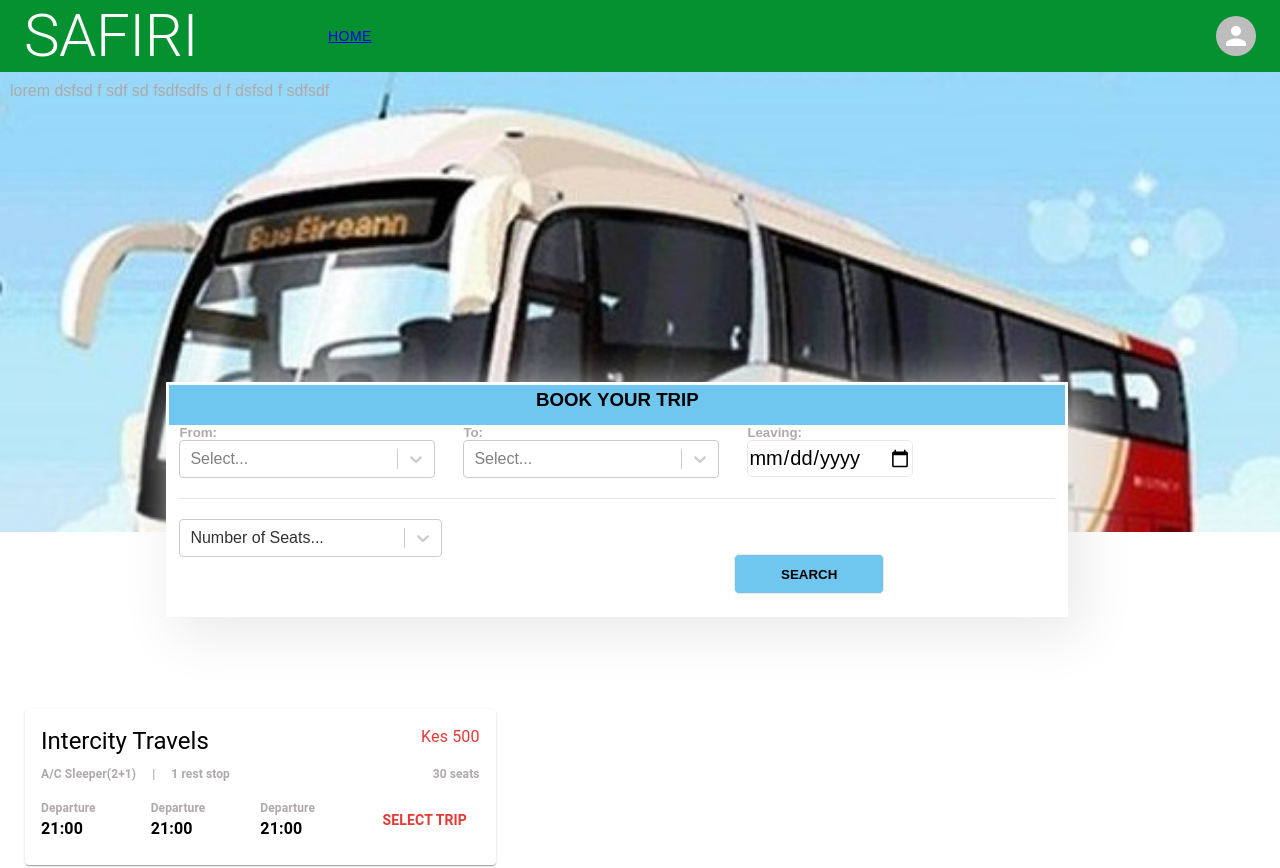
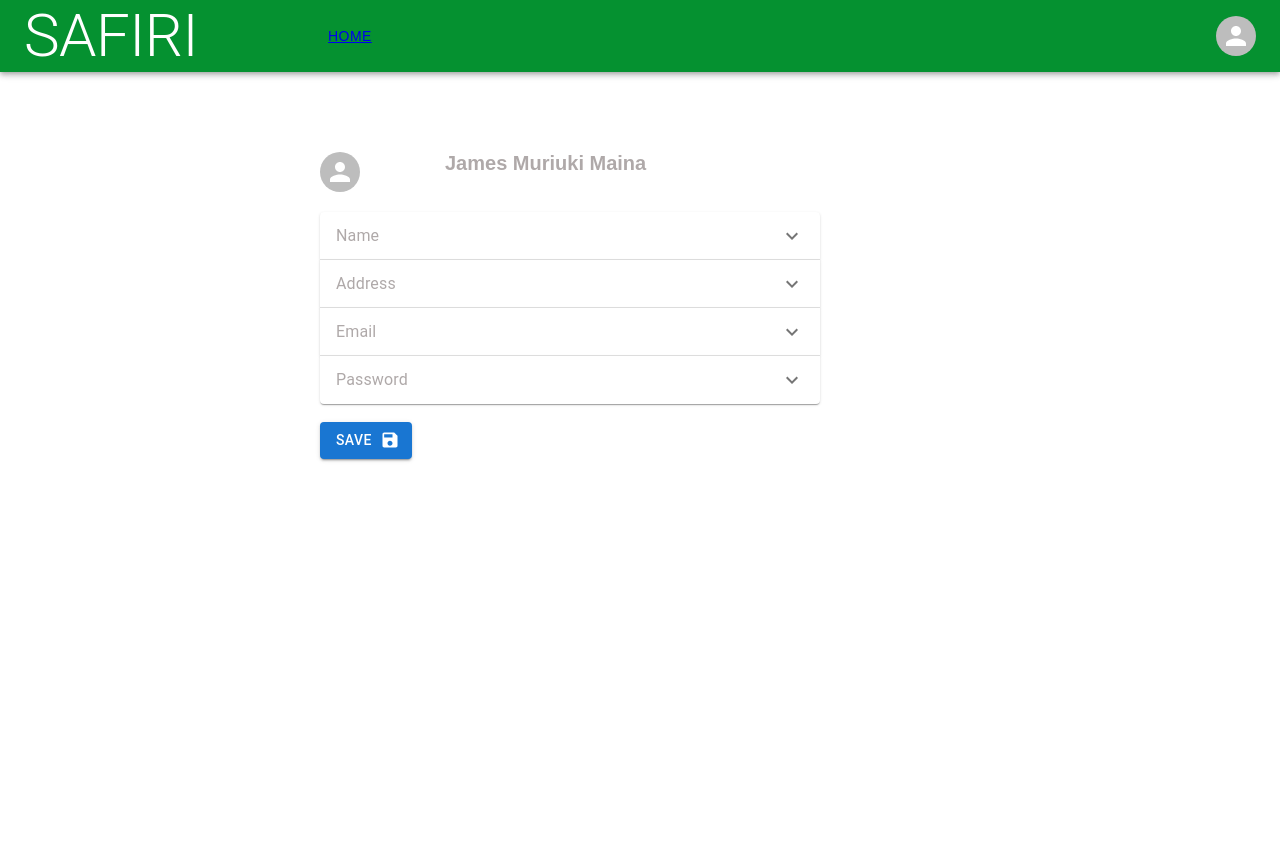
Before and after one commit to MURIUKI2092/Bus-Reservation-System, a React (Create React App) app: page / in a window 1280 px wide. Shown: the top 868 px of the page. Built offline with nearby package versions, Linux system fonts and the light colour scheme.

Commit message:
added a user details changing page

```diff
--- /dev/null
+++ b/css/profileHeader.css
@@ -0,0 +1,9 @@
+*{
+  margin: 0%;
+  padding: 0%;
+}
+
+.profilePicture{
+  display: flex;
+  flex-direction: column;
+}
--- a/src/App.js
+++ b/src/App.js
@@ -5,14 +5,17 @@ import "./App.css";
 import NavigationBar from "./components/navbar";
 import Footer from "./components/footer";
 import MainContainer from "./containers/main";
+import ProfileHeader from './components/profileHeader';
+
 import { routes } from "./routes";
+import EditableDetails from "./components/editable";
 
 const App = (props) => {
   return (
     <Fragment>
       <NavigationBar />
       <MainContainer>
-          <Routes>
+          {/* <Routes>
             {routes.map((route) => {
               return (
                 <Route
@@ -23,7 +26,8 @@ const App = (props) => {
                 />
               );
             })}
-          </Routes>
+          </Routes> */}
+          <EditableDetails/>
       </MainContainer>
       <Footer />
     </Fragment>
--- /dev/null
+++ b/src/components/editable.js
@@ -0,0 +1,98 @@
+import * as React from 'react';
+import Accordion from '@mui/material/Accordion';
+import AccordionDetails from '@mui/material/AccordionDetails';
+import AccordionSummary from '@mui/material/AccordionSummary';
+import Typography from '@mui/material/Typography';
+import ExpandMoreIcon from '@mui/icons-material/ExpandMore';
+import { TextField } from '@mui/material';
+import Box from '@mui/material/Box'
+import ProfileHeader from './profileHeader';
+import Button from '@mui/material/Button';
+import SaveIcon from '@mui/icons-material/Save';
+
+export default function ControlledAccordions({children}) {
+  const [expanded, setExpanded] = React.useState(false);
+
+  const handleChange = (panel) => (event, isExpanded) => {
+    setExpanded(isExpanded ? panel : false);
+  };
+
+  return (
+    <Box
+    sx={{
+      marginTop:10,
+      marginLeft:40,
+      width: 500,
+      height: 300,
+      backgroundColor: 'white',
+      '&:hover': {
+        backgroundColor: 'white',
+
+      },
+    }}>
+      <ProfileHeader/>
+       <div>
+      <Accordion expanded={expanded === 'panel1'} onChange={handleChange('panel1')}>
+        <AccordionSummary
+          expandIcon={<ExpandMoreIcon />}
+          aria-controls="panel1bh-content"
+          id="panel1bh-header"
+        >
+          <Typography sx={{ width: '33%', flexShrink: 0 }}>
+            Name
+          </Typography>
+
+        </AccordionSummary>
+        <AccordionDetails>
+        <TextField id="standard-basic" label="" variant="standard"  sx={{ width: 400}}/>
+        </AccordionDetails>
+      </Accordion>
+      <Accordion expanded={expanded === 'panel2'} onChange={handleChange('panel2')}>
+        <AccordionSummary
+          expandIcon={<ExpandMoreIcon />}
+          aria-controls="panel2bh-content"
+          id="panel2bh-header"
+        >
+          <Typography sx={{ width: '33%', flexShrink: 0 }}>Address</Typography>
+
+        </AccordionSummary>
+        <AccordionDetails>
+        <TextField id="standard-basic" label="" variant="standard" sx={{ width: 400}}/>
+        </AccordionDetails>
+      </Accordion>
+      <Accordion expanded={expanded === 'panel3'} onChange={handleChange('panel3')}>
+        <AccordionSummary
+          expandIcon={<ExpandMoreIcon />}
+          aria-controls="panel3bh-content"
+          id="panel3bh-header"
+        >
+          <Typography sx={{ width: '33%', flexShrink: 0 }}>
+            Email
+          </Typography>
+
+        </AccordionSummary>
+        <AccordionDetails>
+        <TextField id="standard-basic" label="" variant="standard" sx={{ width: 400}} />
+        </AccordionDetails>
+      </Accordion>
+      <Accordion expanded={expanded === 'panel4'} onChange={handleChange('panel4')}>
+        <AccordionSummary
+          expandIcon={<ExpandMoreIcon />}
+          aria-controls="panel4bh-content"
+          id="panel4bh-header"
+        >
+          <Typography sx={{ width: '33%', flexShrink: 0 }}>Password</Typography>
+        </AccordionSummary>
+        <AccordionDetails>
+        <TextField id="standard-basic" label="" variant="standard"sx={{ width: 400}} />
+        </AccordionDetails>
+      </Accordion>
+    </div>
+    <br></br>
+    <Button variant="contained" endIcon={<SaveIcon /> }nsx={{ width: 40,marginLeft:10}}>
+  Save
+</Button>
+    </Box>
+
+  );
+}
--- /dev/null
+++ b/src/components/profileHeader.js
@@ -0,0 +1,32 @@
+import React from 'react';
+import Tooltip from '@mui/material/Tooltip';
+import Avatar from '@mui/material/Avatar';
+import IconButton from '@mui/material/IconButton';
+import Modal from '@mui/material/Modal';
+/* const UserNames=[
+  {name:"James Muriuki Maina"}
+] */
+
+const ProfileHeader =()=>{
+
+  return(
+    <section className='profileHeader'>
+      <div className="profilePicture">
+          <Tooltip>
+              <IconButton onClick={""} sx={{ p: 0 }}>
+                <Avatar alt="Remy Sharp"
+                      height={34}
+                      src=""
+                      width={54}/>
+              </IconButton>
+            </Tooltip>
+      </div>
+      <div className='profileHeaderUserName'>
+        <h5>James Muriuki Maina</h5>
+        </div>
+
+    </section>
+
+  )
+}
+export default ProfileHeader;
--- a/src/containers/landing.js
+++ b/src/containers/landing.js
@@ -9,7 +9,7 @@ const LandPage=({children})=>{
     return(
         <Fragment>
             <div style={{backgroundImage:`url(${hd})`,backgroundPosition:'absolute', backgroundSize:'cover', backgroundRepeat:'no-repeat',padding:'10px', minHeight:'55vh'}}>
-                <p>lorem dsfsd f sdf sd fsdfsdfs d f  dsfsd f sdfsdf</p>
+                <p></p>
             </div>
             <div style={{marginTop:'-150px'}}>{children}</div>
             <section className="landInfo">
--- a/src/style.css
+++ b/src/style.css
@@ -367,6 +367,16 @@ li{
     border-radius: 5px;
     cursor: pointer;
 }
+.profileHeader{
+    display: grid;
+    grid-template-columns: 1fr 3fr;
+    margin-bottom: 20px;
+}
+.profileHeader h5{
+    font-size: 20px;
+
+}
+
 @media (max-width: 700px) {
     .footer{
         margin-left: -40px;
```
